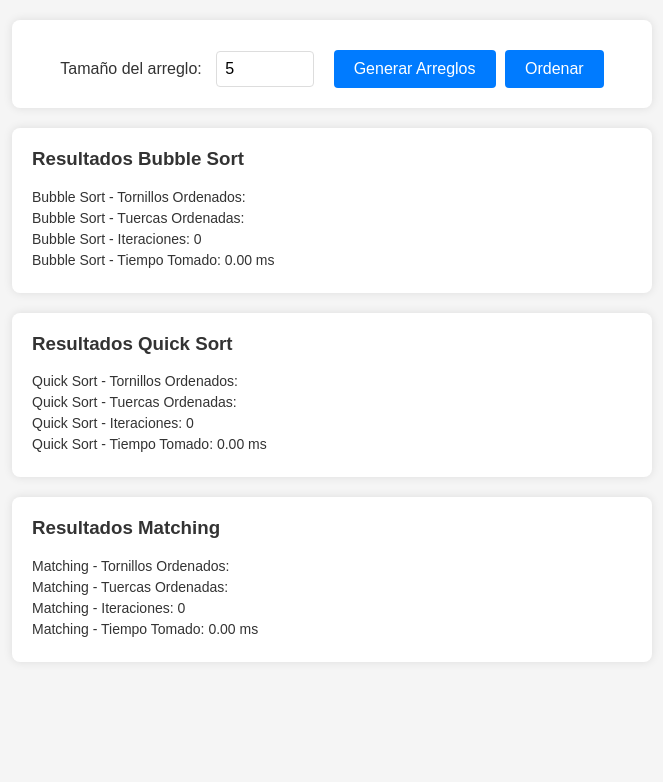
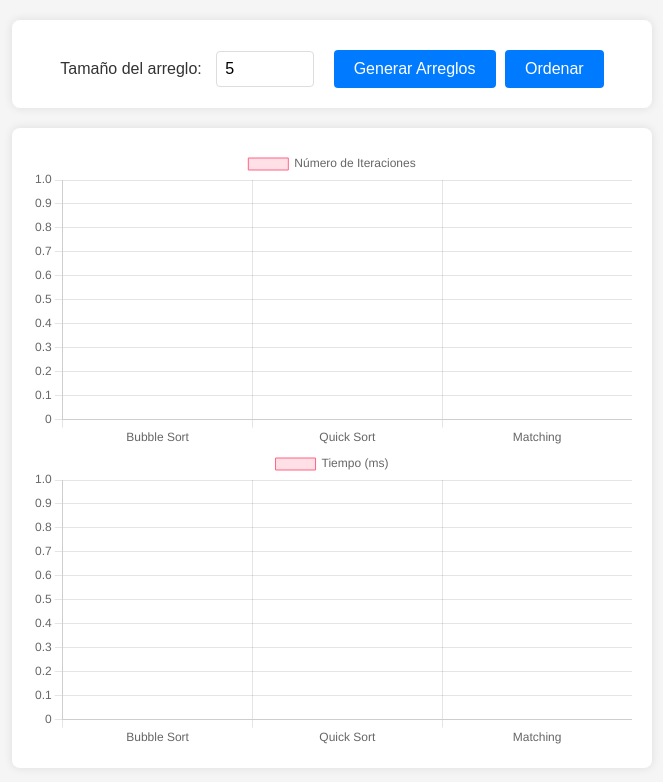
Before and after one commit to joako-18/Complejidad_algor-tmica, a plain HTML site: page index.html in a window 1280 px wide. Both pictures are taken after typing "5" into the empty fields and a click on the button "Ordenar". Shown: the whole page, without its empty margins (308-971 px from the left). Drawn offline with nearby package versions, Linux system fonts and the light colour scheme.

Commit message:
graficas

```diff
--- a/index.html
+++ b/index.html
@@ -14,30 +14,12 @@
     <button type="submit">Ordenar</button>
   </form>
 
-  <div id="bubbleResult">
-    <h3>Resultados Bubble Sort</h3>
-    <p id="bubbleSortedTornillos"></p>
-    <p id="bubbleSortedTuercas"></p>
-    <p id="bubbleIterations"></p>
-    <p id="bubbleTimeTaken"></p>
+  <div id="results">
+    <canvas id="iterationsChart" width="400" height="200"></canvas>
+    <canvas id="timeChart" width="400" height="200"></canvas>
   </div>
 
-  <div id="quickResult">
-    <h3>Resultados Quick Sort</h3>
-    <p id="quickSortedTornillos"></p>
-    <p id="quickSortedTuercas"></p>
-    <p id="quickIterations"></p>
-    <p id="quickTimeTaken"></p>
-  </div>
-
-  <div id="linearResult">
-    <h3>Resultados Matching</h3>
-    <p id="linearMatchedTornillos"></p>
-    <p id="linearMatchedTuercas"></p>
-    <p id="linearIterations"></p>
-    <p id="linearTimeTaken"></p>
-  </div>
-
+  <script src="https://cdn.jsdelivr.net/npm/chart.js"></script>
   <script type="module" src="./src/controllers/script.mjs"></script>
 </body>
 </html>
--- a/src/controllers/script.mjs
+++ b/src/controllers/script.mjs
@@ -1,4 +1,3 @@
-// script.mjs
 import ArrayMatch from '../models/box.mjs';
 
 document.addEventListener('DOMContentLoaded', () => {
@@ -7,6 +6,52 @@ document.addEventListener('DOMContentLoaded', () => {
 
   let tornillos = [];
   let tuercas = [];
+
+  // Inicializa los gráficos
+  const ctxIterations = document.getElementById('iterationsChart').getContext('2d');
+  const ctxTime = document.getElementById('timeChart').getContext('2d');
+
+  const iterationsChart = new Chart(ctxIterations, {
+    type: 'bar',
+    data: {
+      labels: ['Bubble Sort', 'Quick Sort', 'Matching'],
+      datasets: [{
+        label: 'Número de Iteraciones',
+        data: [0, 0, 0],
+        backgroundColor: ['rgba(255, 99, 132, 0.2)', 'rgba(54, 162, 235, 0.2)', 'rgba(255, 206, 86, 0.2)'],
+        borderColor: ['rgba(255, 99, 132, 1)', 'rgba(54, 162, 235, 1)', 'rgba(255, 206, 86, 1)'],
+        borderWidth: 1
+      }]
+    },
+    options: {
+      scales: {
+        y: {
+          beginAtZero: true
+        }
+      }
+    }
+  });
+
+  const timeChart = new Chart(ctxTime, {
+    type: 'bar',
+    data: {
+      labels: ['Bubble Sort', 'Quick Sort', 'Matching'],
+      datasets: [{
+        label: 'Tiempo (ms)',
+        data: [0, 0, 0],
+        backgroundColor: ['rgba(255, 99, 132, 0.2)', 'rgba(54, 162, 235, 0.2)', 'rgba(255, 206, 86, 0.2)'],
+        borderColor: ['rgba(255, 99, 132, 1)', 'rgba(54, 162, 235, 1)', 'rgba(255, 206, 86, 1)'],
+        borderWidth: 1
+      }]
+    },
+    options: {
+      scales: {
+        y: {
+          beginAtZero: true
+        }
+      }
+    }
+  });
 
   generateButton.addEventListener('click', () => {
     const size = parseInt(document.getElementById('arraySize').value, 10);
@@ -56,23 +101,20 @@ document.addEventListener('DOMContentLoaded', () => {
     let linearResult = arrayMatchLinear.matchNutsAndBolts();
     console.log('Matching Result:', linearResult);
 
-    // Muestra resultados para Bubble Sort
-    document.getElementById('bubbleSortedTornillos').textContent = `Bubble Sort - Tornillos Ordenados: ${bubbleResult.tornillos.join(', ')}`;
-    document.getElementById('bubbleSortedTuercas').textContent = `Bubble Sort - Tuercas Ordenadas: ${bubbleResult.tuercas.join(', ')}`;
-    document.getElementById('bubbleIterations').textContent = `Bubble Sort - Iteraciones: ${bubbleResult.iterations}`;
-    document.getElementById('bubbleTimeTaken').textContent = `Bubble Sort - Tiempo Tomado: ${bubbleResult.timeTaken.toFixed(2)} ms`;
+    // Actualiza los gráficos con los resultados
+    iterationsChart.data.datasets[0].data = [
+      bubbleResult.iterations,
+      quickResult.iterations,
+      linearResult.iterations
+    ];
+    iterationsChart.update();
 
-    // Muestra resultados para Quick Sort
-    document.getElementById('quickSortedTornillos').textContent = `Quick Sort - Tornillos Ordenados: ${quickResult.tornillos.join(', ')}`;
-    document.getElementById('quickSortedTuercas').textContent = `Quick Sort - Tuercas Ordenadas: ${quickResult.tuercas.join(', ')}`;
-    document.getElementById('quickIterations').textContent = `Quick Sort - Iteraciones: ${quickResult.iterations}`;
-    document.getElementById('quickTimeTaken').textContent = `Quick Sort - Tiempo Tomado: ${quickResult.timeTaken.toFixed(2)} ms`;
-
-    // Muestra resultados para el emparejamiento lineal
-    document.getElementById('linearMatchedTornillos').textContent = `Matching - Tornillos Ordenados: ${linearResult.tornillos.join(', ')}`;
-    document.getElementById('linearMatchedTuercas').textContent = `Matching - Tuercas Ordenadas: ${linearResult.tuercas.join(', ')}`;
-    document.getElementById('linearIterations').textContent = `Matching - Iteraciones: ${linearResult.iterations}`;
-    document.getElementById('linearTimeTaken').textContent = `Matching - Tiempo Tomado: ${linearResult.timeTaken.toFixed(2)} ms`;
+    timeChart.data.datasets[0].data = [
+      bubbleResult.timeTaken.toFixed(2),
+      quickResult.timeTaken.toFixed(2),
+      linearResult.timeTaken.toFixed(2)
+    ];
+    timeChart.update();
   });
 });
 
```
